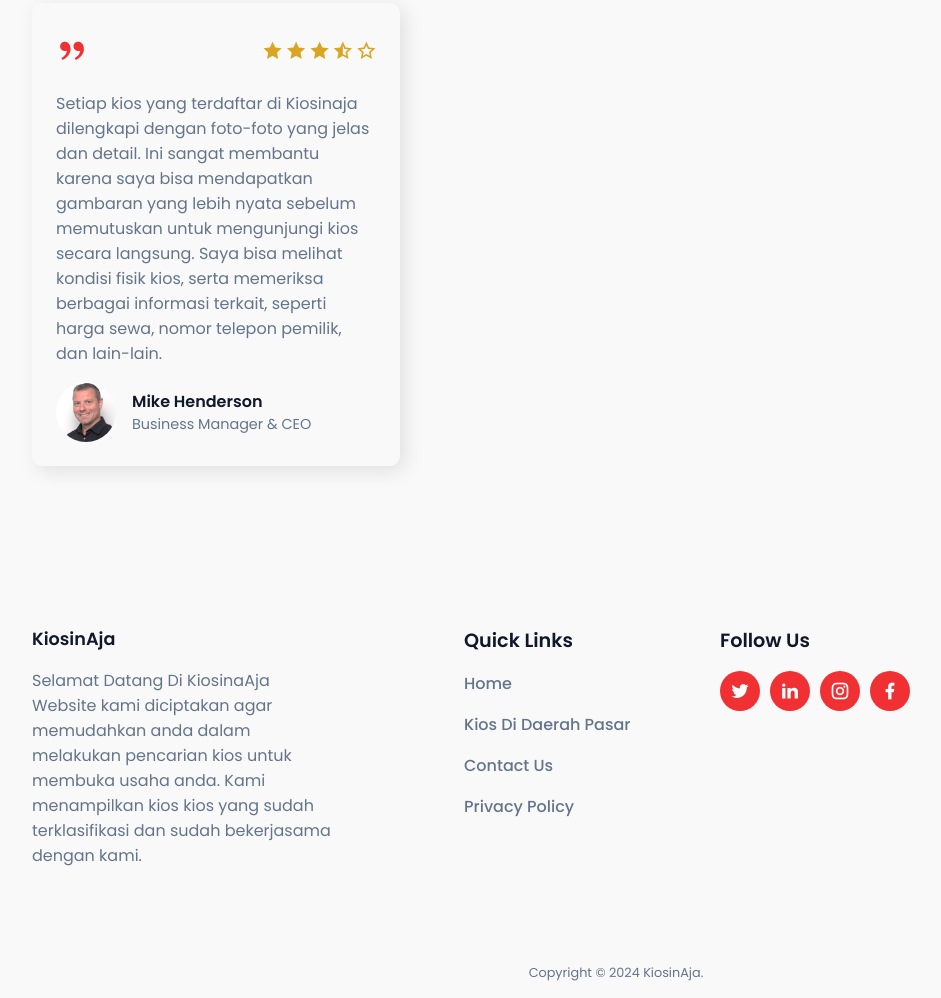
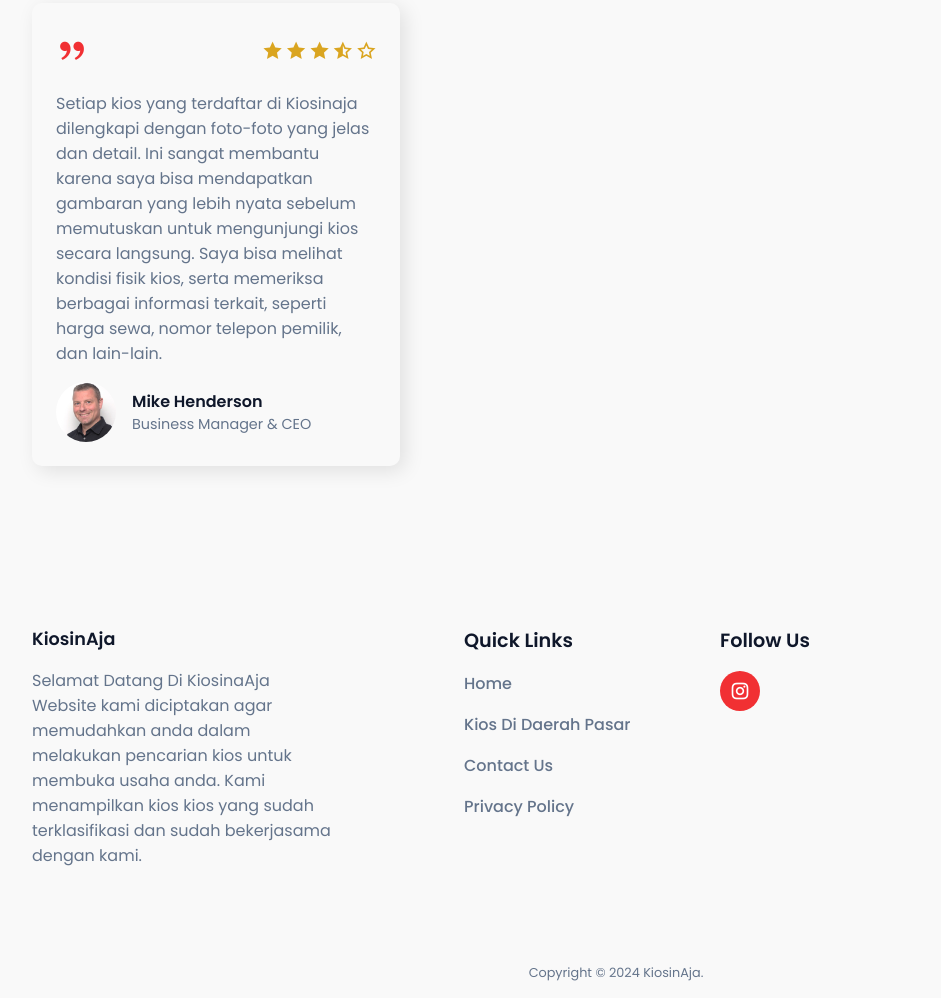
Before and after one commit to Rendiyansah/Kiosinja, a plain HTML site: page index.html in a window 1280 px wide. Shown: the part 4234-5232 px from the top of the page, without its empty margins (24-965 px from the left). Drawn offline with nearby package versions, Linux system fonts and the light colour scheme.

Commit message:
index.html

```diff
--- a/index.html
+++ b/index.html
@@ -489,16 +489,7 @@
           <h4>Follow Us</h4>
           <div class="footer__socials">
             <span>
-              <a href="#"><i class="ri-twitter-fill"></i></a>
-            </span>
-            <span>
-              <a href="#"><i class="ri-linkedin-fill"></i></a>
-            </span>
-            <span>
-              <a href="#"><i class="ri-instagram-line"></i></a>
-            </span>
-            <span>
-              <a href="#"><i class="ri-facebook-fill"></i></a>
+              <a href="https://www.instagram.com/kiosinaja.id/profilecard/?igsh=MXVjOXJzd2FzMDJxdA=="><i class="ri-instagram-line"></i></a>
             </span>
           </div>
         </div>
```
